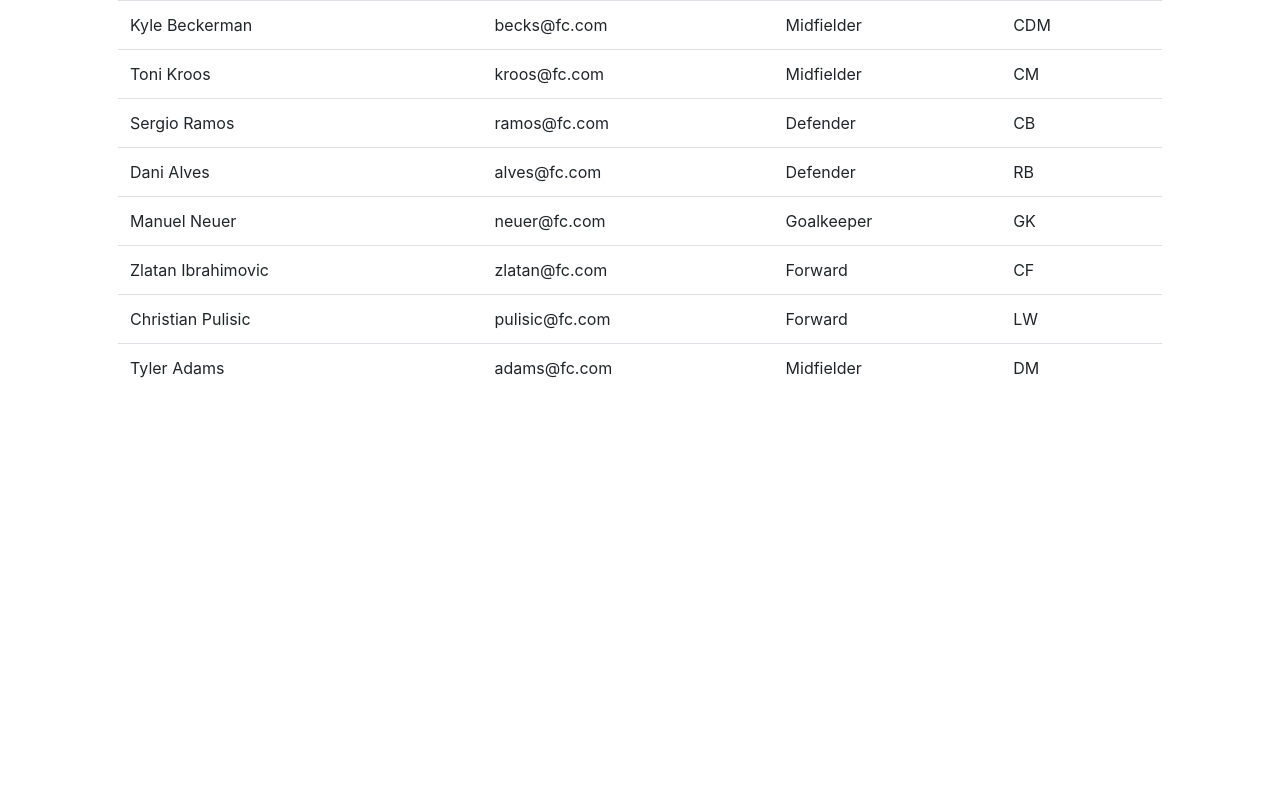
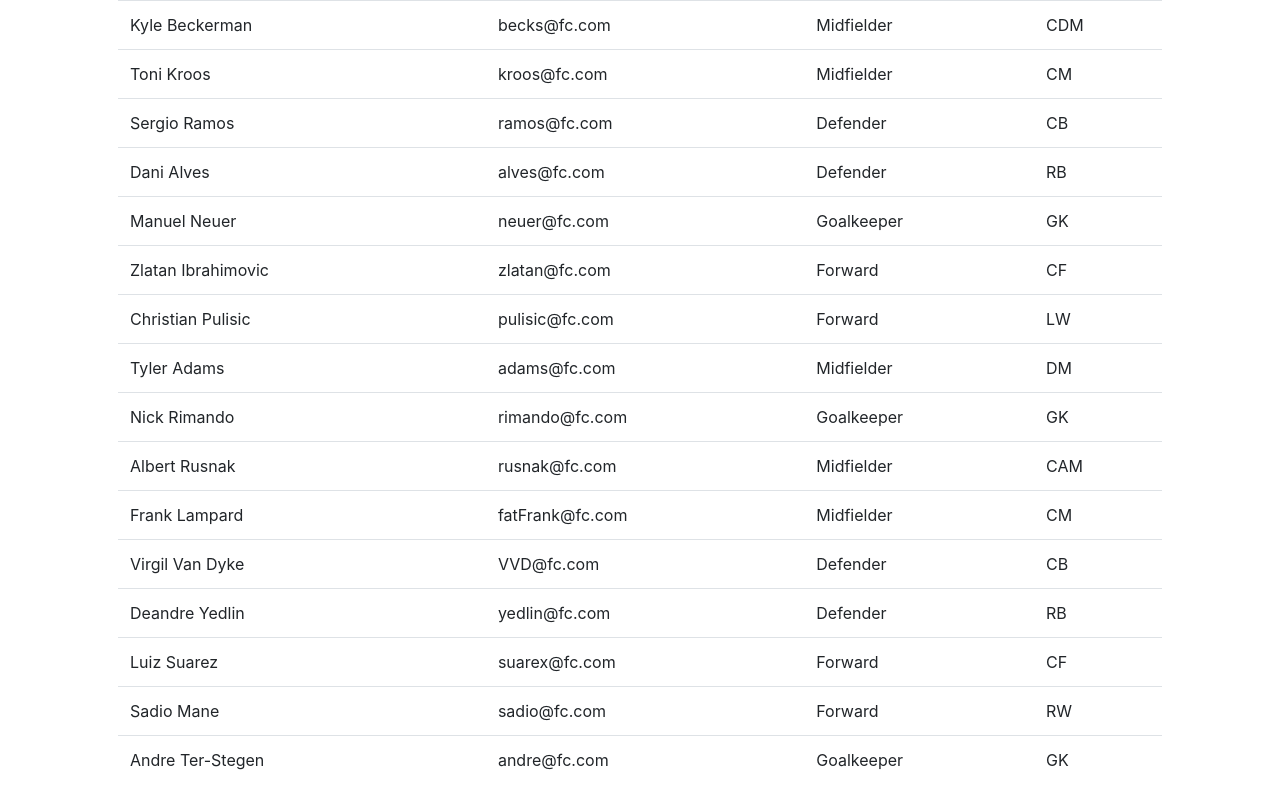
Before and after one commit to aarkitekkt/employee-directory, a React (Create React App) app: page / in a window 1280 px wide. Shown: the part 803-1603 px from the top of the page. Before the commit the page ends 1211 px from the top, so only its background shows below. Built offline with nearby package versions, Linux system fonts and the light colour scheme.

Commit message:
added to data file

```diff
--- a/src/Components/EmployeeContainer.js
+++ b/src/Components/EmployeeContainer.js
@@ -61,7 +61,6 @@ class EmployeeContainer extends Component {
         console.log("Sorting by " + sortBy);
 
         if (sortBy === "name") {
-
             var sortName = EmpArray.sort(function (a, b) {
                 var nameA = a.name.toLowerCase()
                 var nameB = b.name.toLowerCase()
--- a/src/employeesList.json
+++ b/src/employeesList.json
@@ -25,14 +25,14 @@
         "name": "Cristiano Ronaldo",
         "email": "cr7@fc.com",
         "position": "Forward",
-        "role": "Winger"
+        "role": "LW"
     },
     {
         "id": 5,
         "name": "Antione Griezemann",
         "email": "grieze@fc.com",
         "position": "Forward",
-        "role": "Winger"
+        "role": "RW"
     },
     {
         "id": 6,
@@ -89,5 +89,61 @@
         "email": "adams@fc.com",
         "position": "Midfielder",
         "role": "DM"
+    },
+    {
+        "id": 14,
+        "name": "Nick Rimando",
+        "email": "rimando@fc.com",
+        "position": "Goalkeeper",
+        "role": "GK"
+    },
+    {
+        "id": 15,
+        "name": "Albert Rusnak",
+        "email": "rusnak@fc.com",
+        "position": "Midfielder",
+        "role": "CAM"
+    },
+    {
+        "id": 16,
+        "name": "Frank Lampard",
+        "email": "fatFrank@fc.com",
+        "position": "Midfielder",
+        "role": "CM"
+    },
+    {
+        "id": 17,
+        "name": "Virgil Van Dyke",
+        "email": "VVD@fc.com",
+        "position": "Defender",
+        "role": "CB"
+    },
+    {
+        "id": 18,
+        "name": "Deandre Yedlin",
+        "email": "yedlin@fc.com",
+        "position": "Defender",
+        "role": "RB"
+    },
+    {
+        "id": 19,
+        "name": "Luiz Suarez",
+        "email": "suarex@fc.com",
+        "position": "Forward",
+        "role": "CF"
+    },
+    {
+        "id": 20,
+        "name": "Sadio Mane",
+        "email": "sadio@fc.com",
+        "position": "Forward",
+        "role": "RW"
+    },
+    {
+        "id": 21,
+        "name": "Andre Ter-Stegen",
+        "email": "andre@fc.com",
+        "position": "Goalkeeper",
+        "role": "GK"
     }
 ]
```
